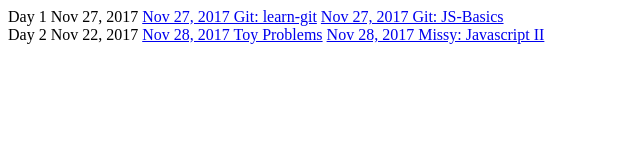
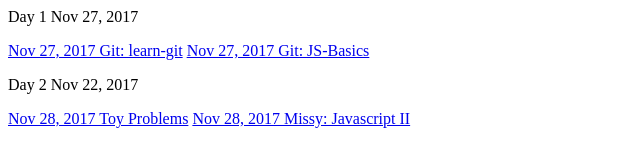
Before and after one commit to austinr47/daily-projects, a plain HTML site: page index.html in a window 1280 px wide. Shown: the whole page, without its empty margins (0-640 px from the left). Drawn offline with Linux system fonts and the light colour scheme.

Commit message:
Missy: Javascript II

```diff
--- a/index.html
+++ b/index.html
@@ -12,18 +12,18 @@
     <body>
         <section>
             <Head>Day 1 Nov 27, 2017</Head>
-            <body>
+            <p>
                 <a href="https://github.com/austinr47/learn-git.git">Nov 27, 2017 Git: learn-git</a>
                 <a href="https://github.com/austinr47/JS-Basics.git">Nov 27, 2017 Git: JS-Basics</a>
-            </body>
+            </p>
         </section>
 
         <section>
             <Head>Day 2 Nov 22, 2017</Head>
-            <body>
+            <p>
                 <a href="https://repl.it/@austinr47/SumOfTwo">Nov 28, 2017 Toy Problems</a>
                 <a href="https://repl.it/@austinr47/Javascript-II">Nov 28, 2017 Missy: Javascript II</a>
-            </body>
+            </p>
         </section>
     </body>
 </html>
```
